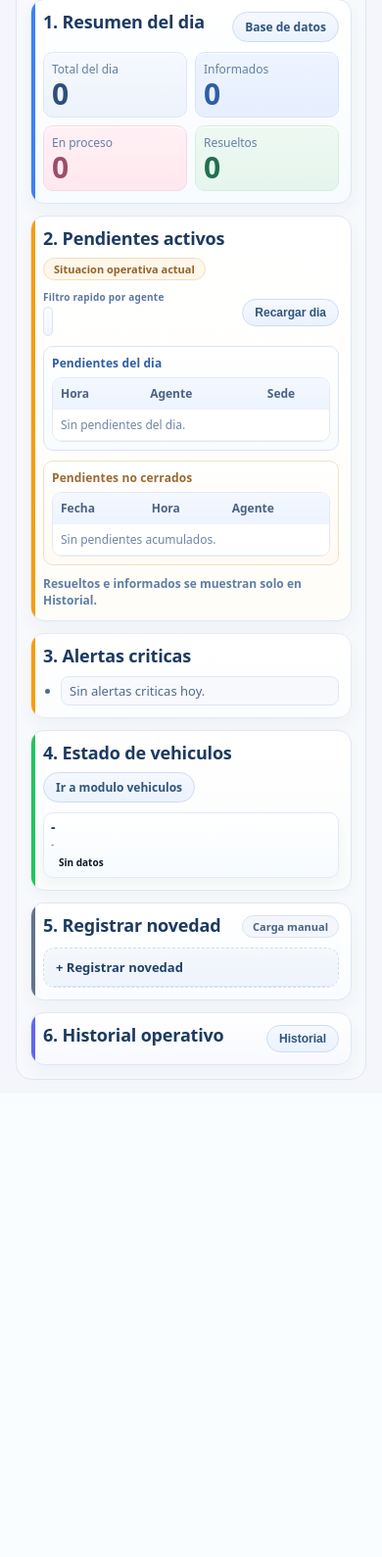
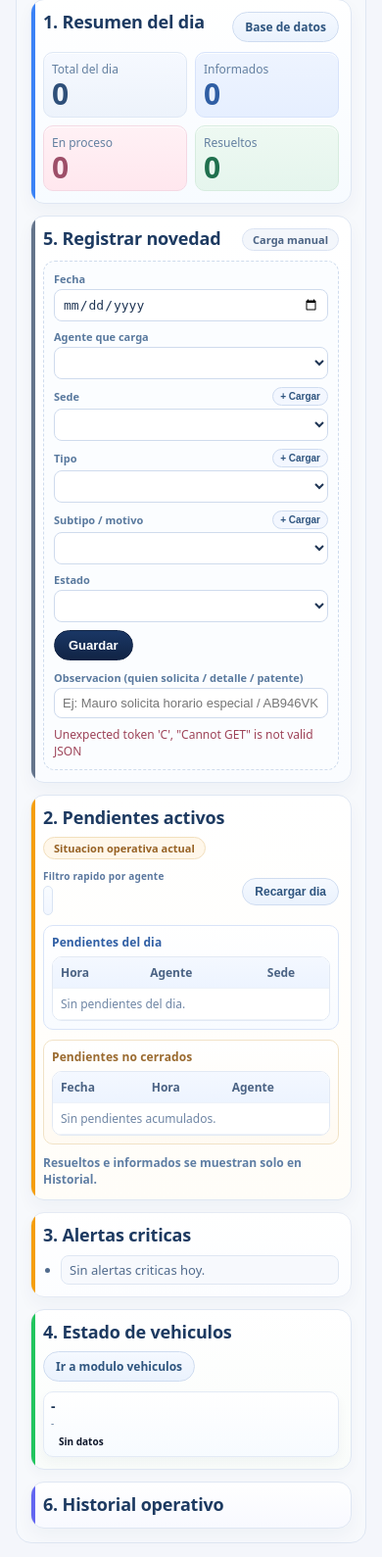
Before and after one commit to benjapruebas22/mati, a Python web app: template templates/dashboard_exec.html in a window 390 px wide. Shown: the part 281-1870 px from the top of the page at 98% size. Before the commit the page ends 1383 px from the top, so only its background shows below. Run offline with Jinja, Linux system fonts and the light colour scheme; the template is opened without the code that fills it, so the values that code supplies are empty.

Commit message:
Centro control mobile layout

```diff
--- a/templates/dashboard_exec.html
+++ b/templates/dashboard_exec.html
@@ -601,6 +601,15 @@
     .veh-grid { grid-template-columns: 1fr; }
     .nvd-form-grid { grid-template-columns: 1fr; }
     .control-header h1 { font-size: 19px; }
+    .control-shell { display: flex; flex-direction: column; }
+    .card-resumen { order: 1; }
+    .card-registro { order: 2; }
+    .card-operativa { order: 3; }
+    .card-alertas { order: 4; }
+    .card-vehiculos { order: 5; }
+    .card-historial { order: 6; }
+    #registroNvdBox > summary { display: none; }
+    #btnHistorialTop { display: none; }
   }
 </style>
 
@@ -1539,6 +1548,9 @@
       aplicarEstiloEstadoSelect(tgt);
     });
 
+    if (window.innerWidth <= 640 && el.registroBox) {
+      el.registroBox.open = true;
+    }
     loadControl();
   })();
 </script>
```
